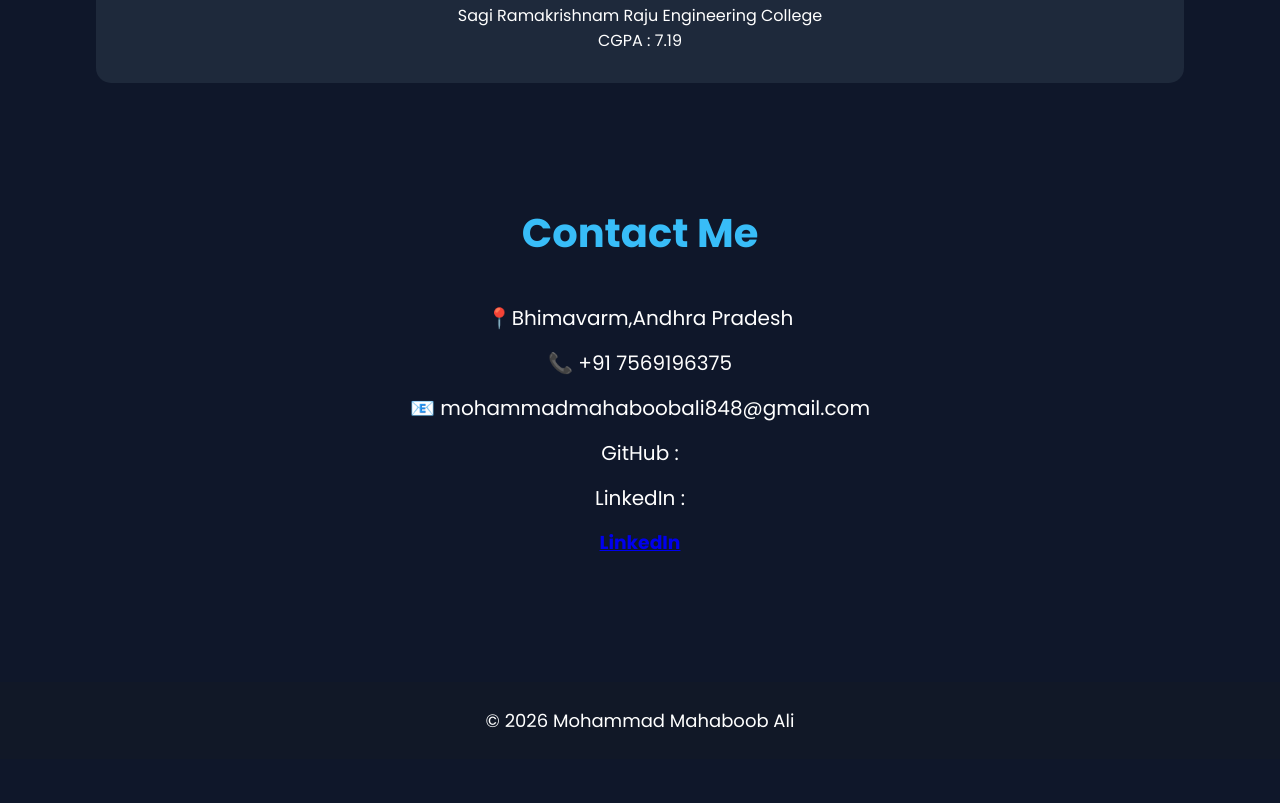
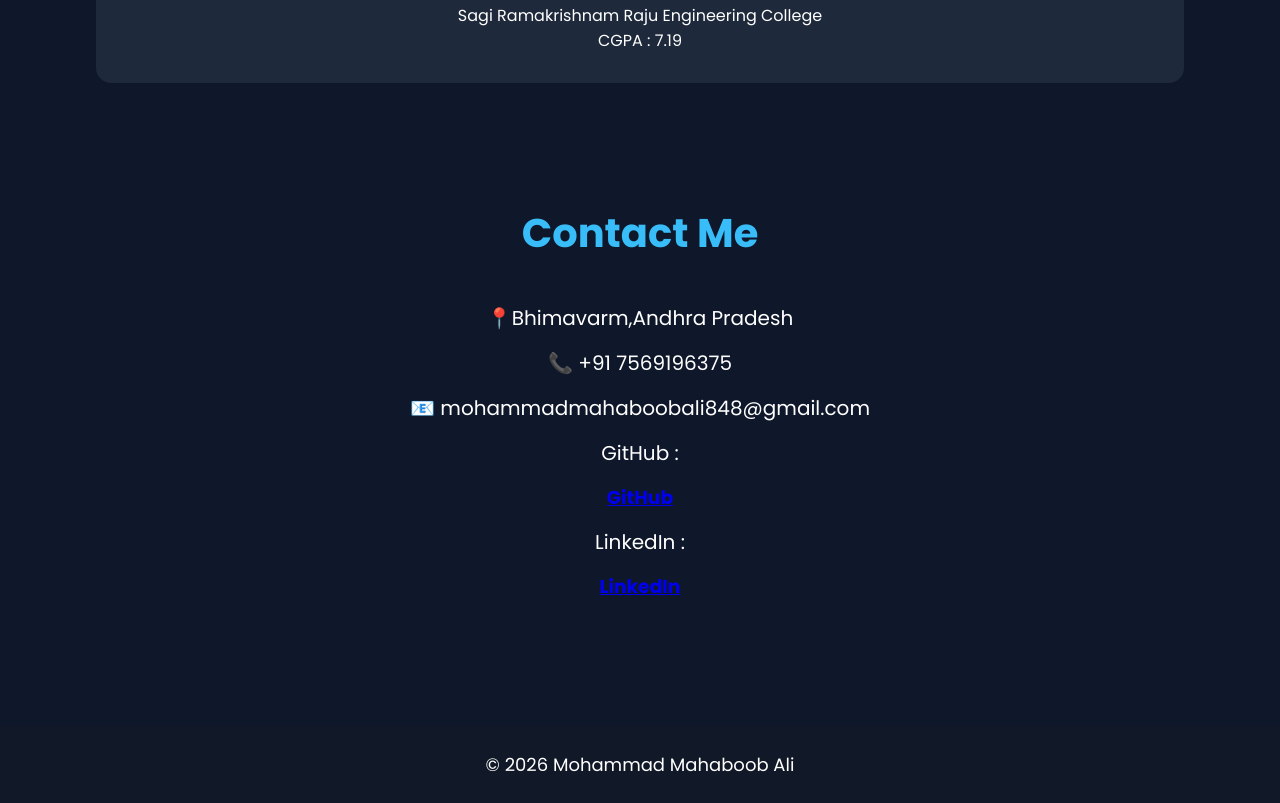
Before and after one commit to mohammad976-oss/Portfolio, a plain HTML site: page index.html in a window 1280 px wide. Shown: the part 3316-4119 px from the top of the page. Before the commit the page ends 4075 px from the top, so only its background shows below. Drawn offline with Linux system fonts and the light colour scheme.

Commit message:
Update index.html

```diff
--- a/index.html
+++ b/index.html
@@ -265,7 +265,7 @@ Contact Me
 <p>
 
 GitHub :
-
+<a href="https://github.com/mohammad976-oss"><h3>GitHub</h3></a>
 
 </p>
 
```
